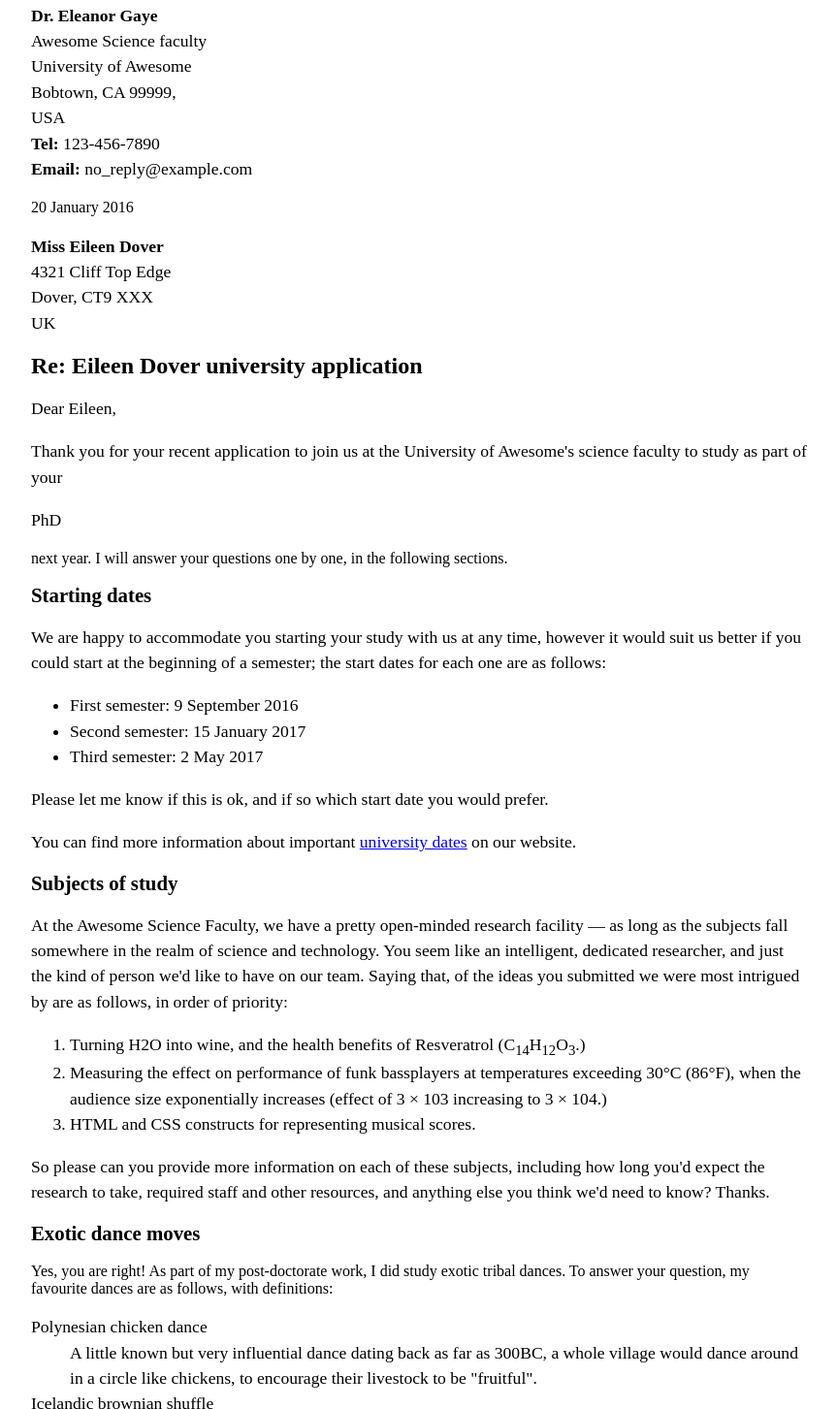
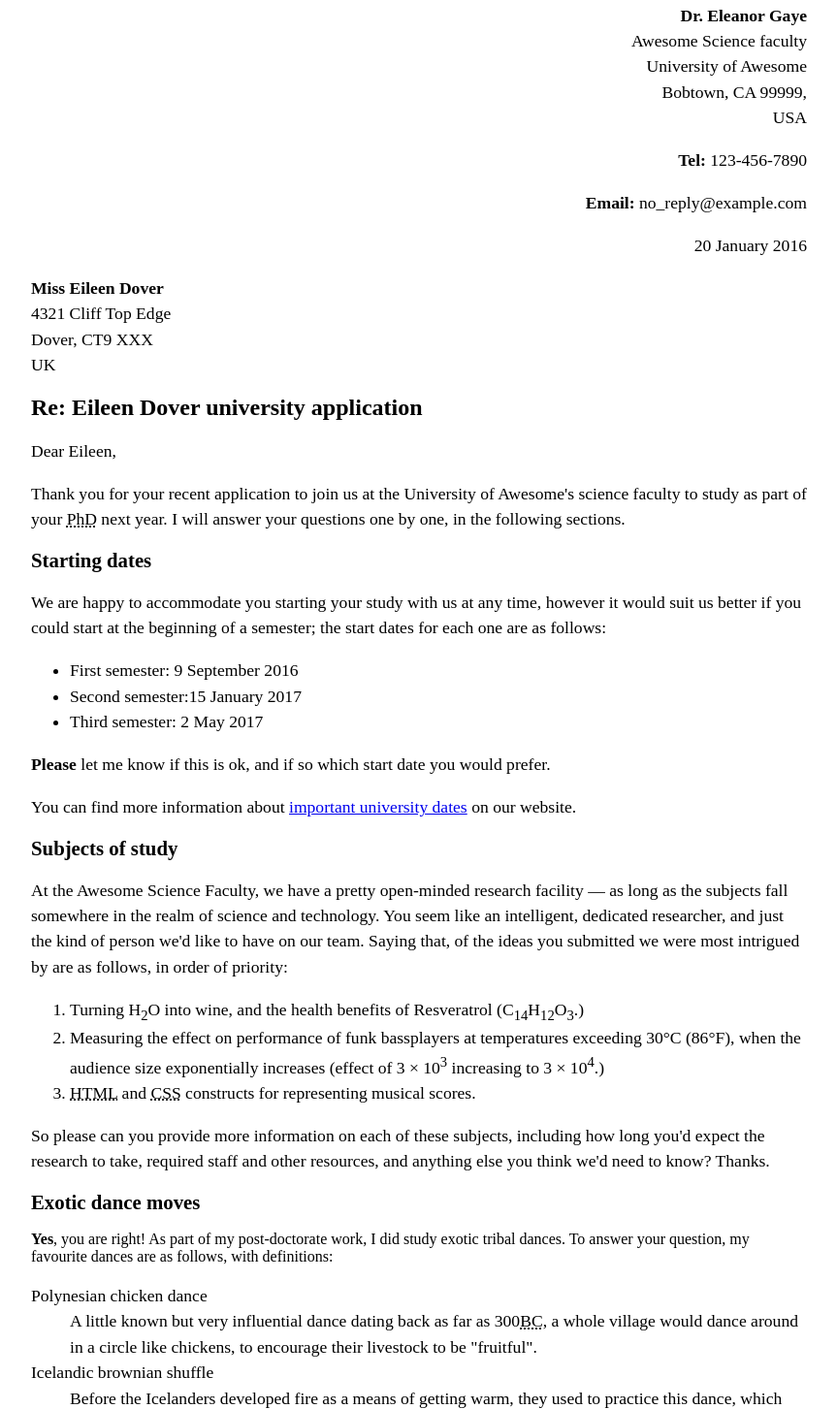
Before and after one commit to woodssea/woodssea.github.io, a plain HTML site: page letter-markup/index.html in a window 1280 px wide. Shown: the part 15-1468 px from the top of the page at 97% size, without its empty margins (208-1071 px from the left). Drawn offline with Linux system fonts and the light colour scheme.

Commit message:
Skill Check 2
Completed Skill check 2

```diff
--- a/letter-markup/index.html
+++ b/letter-markup/index.html
@@ -36,19 +36,23 @@
 </head>
 <body>
 
-        <address>
-            <p class="sender-column"></p>
-            <strong>Dr. Eleanor Gaye</strong><br>
-            Awesome Science faculty<br>
-            University of Awesome<br>
-            Bobtown, CA 99999,<br>
-            USA<br>
-            <strong> Tel:</strong> 123-456-7890<br>
-            <strong>Email:</strong> no_reply@example.com
+        <address class="sender-column">
+
+           <p>
+                <strong>Dr. Eleanor Gaye</strong><br>
+                Awesome Science faculty<br>
+                University of Awesome<br>
+                Bobtown, CA 99999,<br>
+                USA<br>
+           </p>
+            <p><strong> Tel:</strong> 123-456-7890<br></p>
+           <p> <strong>Email:</strong> no_reply@example.com</p>
+
+
         </address>
-    </p>
+         <p class="sender-column" ><time datetime="2016-01-20">20 January 2016</time></p>
 
-   <p class="sender-column" ></p><time datetime="2016-01-20">20 January 2016</time></p>
+
 
     <p>
         <strong>Miss Eileen Dover</strong><br>
@@ -62,21 +66,21 @@
 
     <p>Dear Eileen,</p>
 
-    <p>Thank you for your recent application to join us at the University of Awesome's science faculty to study as part of your <P abbr>PhD</P> next year. I will answer your questions one by one, in the following sections.</p>
+    <p>Thank you for your recent application to join us at the University of Awesome's science faculty to study as part of your <abbr title="Philosophy Doctorate">PhD</abbr> next year. I will answer your questions one by one, in the following sections.</p>
 
    <h2> Starting dates</h2>
 
    <p> We are happy to accommodate you starting your study with us at any time, however it would suit us better if you could start at the beginning of a semester; the start dates for each one are as follows:</p>
     <ul>
 
-        <li>First semester: 9 September 2016</li>
-        <li>Second semester: 15 January 2017</li>
-        <li>Third semester: 2 May 2017</li>
+        <li>First semester: <time datetime="2016-09-09">9 September 2016</time></li>
+        <li>Second semester:<time datetime="2017-01-20">15 January 2017</time></li>
+        <li>Third semester: <time datetime="2017-05-02">2 May 2017</time></li>
 
     </ul>
-   <p> Please let me know if this is ok, and if so which start date you would prefer.</p>
+   <p> <strong>Please</strong> let me know if this is ok, and if so which start date you would prefer.</p>
 
-   <p> You can find more information about important <a href="http://example.com">university dates</a> on our website.</p>
+   <p> You can find more information about <a href="http://example.com">important university dates</a> on our website.</p>
 
 
     <h2>Subjects of study</h2>
@@ -85,9 +89,9 @@
 
     <p><ol>
     <p>
-          <li>Turning H2O into wine, and the health benefits of Resveratrol (C<sub>14</sub>H<sub>12</sub>O<sub>3</sub>.)</li>
-           <li> Measuring the effect on performance of funk bassplayers at temperatures exceeding 30°C (86°F), when the audience size exponentially increases (effect of 3 × 103 increasing to 3 × 104.)</li>
-           <li>HTML and CSS constructs for representing musical scores.</li>
+          <li>Turning H<sub>2</sub>O into wine, and the health benefits of Resveratrol (C<sub>14</sub>H<sub>12</sub>O<sub>3</sub>.)</li>
+           <li> Measuring the effect on performance of funk bassplayers at temperatures exceeding 30°C (86°F), when the audience size exponentially increases (effect of 3 × 10<sup>3</sup> increasing to 3 × 10<sup>4</sup>.)</li>
+           <li><abbr title="HyperText Markup Language">HTML</abbr> and <abbr title="Cascading Style Sheets">CSS</abbr> constructs for representing musical scores.</li>
     <p></ol>
     </p>
 
@@ -96,24 +100,24 @@
 
     <h2>Exotic dance moves</h2>
 
-    Yes, you are right! As part of my post-doctorate work, I did study exotic tribal dances. To answer your question, my favourite dances are as follows, with definitions:
+    <strong>Yes</strong>, you are right! As part of my post-doctorate work, I did study exotic tribal dances. To answer your question, my favourite dances are as follows, with definitions:
     <dl>
 
         <dt>Polynesian chicken dance</dt>
-        <dd>A little known but very influential dance dating back as far as 300BC, a whole village would dance around in a circle like chickens, to encourage their livestock to be "fruitful".</dd>
+        <dd>A little known but very influential dance dating back as far as 300<abbr title="Before Christ">BC</abbr>, a whole village would dance around in a circle like chickens, to encourage their livestock to be "fruitful".</dd>
         <dt>Icelandic brownian shuffle</dt>
         <dd>Before the Icelanders developed fire as a means of getting warm, they used to practice this dance, which involved huddling close together in a circle on the floor, and shuffling their bodies around in imperceptibly tiny, very rapid movements. One of my fellow students used to say that he thought this dance inspired modern styles such as Twerking.</dd>
         <dt>Arctic robot dance</dt>
         <dd>An interesting example of historic misinformation, English explorers in the 1960s believed to have discovered a new dance style characterized by "robotic", stilted movements, being practiced by inhabitants of Northern Alaska and Canada. Later on however it was discovered that they were just moving like this because they were really cold.</dd>
 
     </dl>
-    <p>For more of my research, see my exotic dance research page.</p>
+    <p>For more of my research, see my <a href="http://example.com">exotic dance research page</a>.</p>
 
     <p>Yours sincerely,</p>
     <p>Dr Eleanor Gaye</p>
 
   <p>
-      University of Awesome motto: <q>Be awesome to each other.</q> -- <cite>Bill S Preston, Esq</cite></p>
+      University of Awesome motto: <q>Be awesome to each other.</q> -- <cite>Bill S Preston, <abbr title="Esquire">Esq</abbr></cite></p>
 
 
 </body>
```
